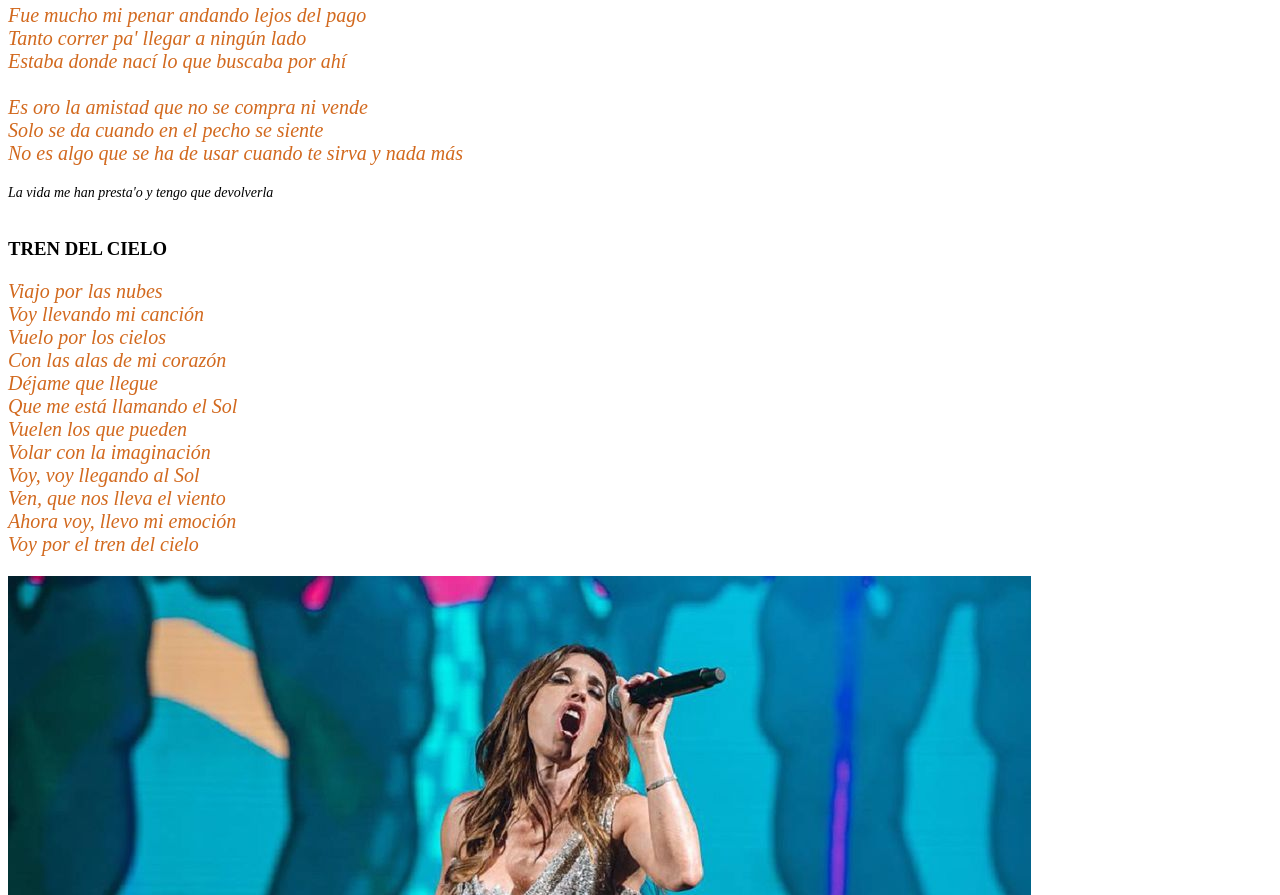
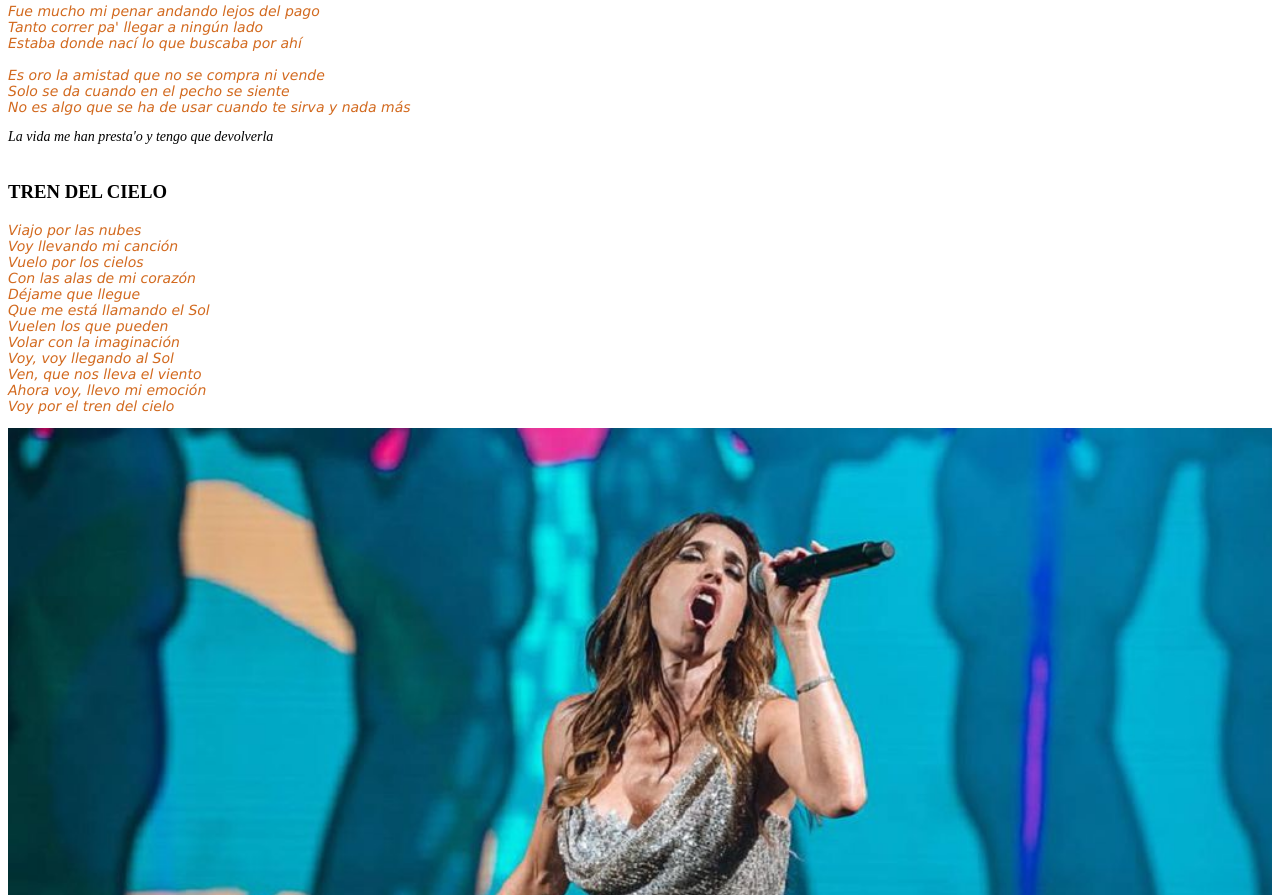
Before and after one commit to GuidoAlmada91/desarrollo_web, a plain HTML site: page index.html in a window 1280 px wide. Shown: the part 165-1060 px from the top of the page. Drawn offline with Linux system fonts and the light colour scheme.

Commit message:
Agregando CSS2

```diff
--- a/style.css
+++ b/style.css
@@ -10,8 +10,7 @@ elemento{
 */
 
 p {
-    color: black; /*Color de letra*/
-    font-size: 20px; /*Tamaño*/
+    font-family: Verdana, Geneva, Tahoma, sans-serif;
 }
 
 h1 {
@@ -37,3 +36,16 @@ section p {
     font-size: 14px;
     font-style: italic;
 }
+
+/* unidades de medidas absolutas, no cambia independientemente de la pantalla*/
+
+/* unidades de medidas relativas */
+
+img {
+    width: 100%;
+
+}
+
+a {
+    font-size: 2rem; /*el rem es relativo al tamaño del elemento root, son 16px que vienen por default en html*/
+}
```
